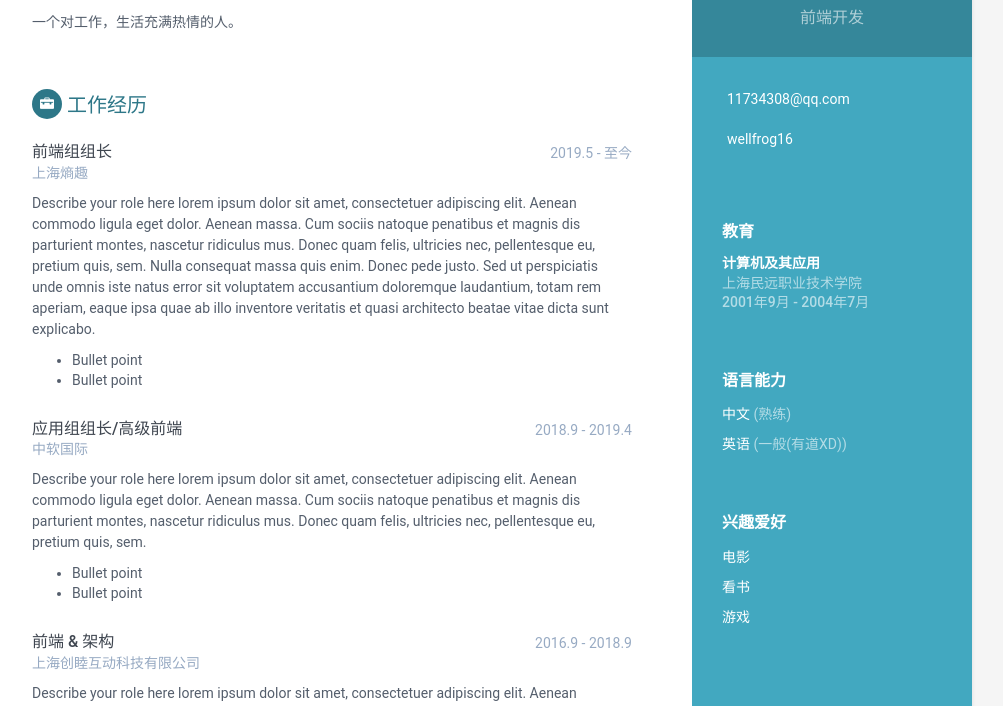
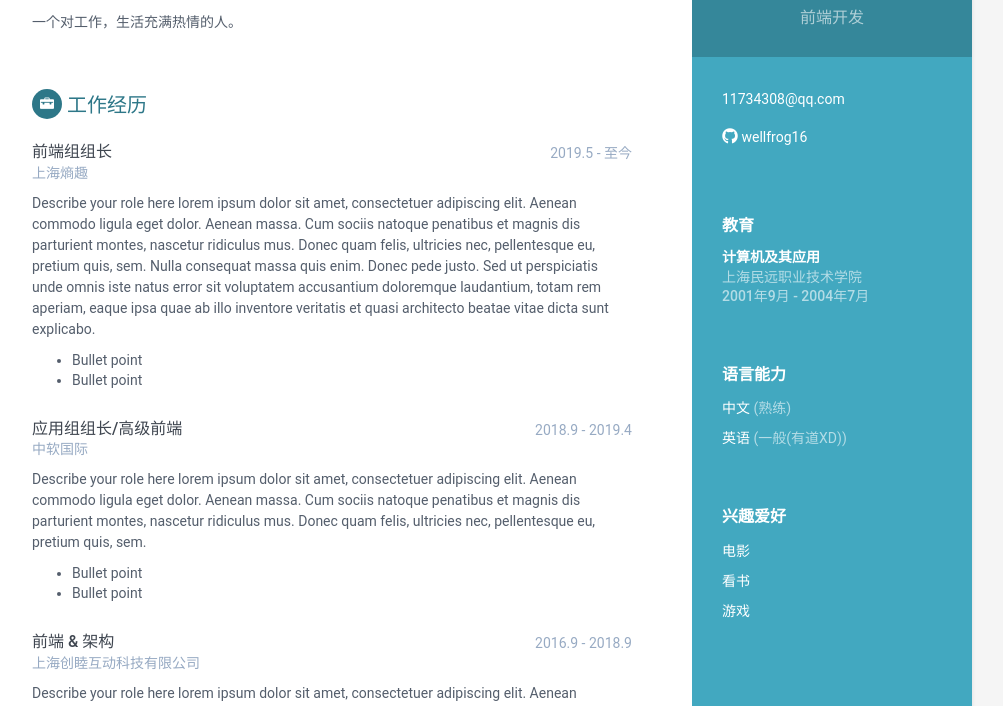
Before and after one commit to wellfrog16/cv, a Jekyll site: the page built from index.html, in a window 1280 px wide. Shown: the part 211-917 px from the top of the page, without its empty margins (168-1171 px from the left). Built offline with Jekyll 4.4.1, drawn with Linux system fonts in a browser that asks for light colours.

Commit message:
开发更新

```diff
--- a/_includes/contact.html
+++ b/_includes/contact.html
@@ -2,7 +2,7 @@
   <ul class="list-unstyled contact-list">
 
     {% if sidebar.email %}
-    <li class="email"><i class="fas fa-envelope"></i>
+    <li class="email"><span class="iconfont icon-email"></span>
       <a href="mailto:{{ sidebar.email }}">{{ sidebar.email }}</a>
     </li>
     {% endif %}
@@ -26,7 +26,7 @@
     {% endif %}
 
     {% if sidebar.github %}
-    <li class="github"><i class="fab fa-github"></i>
+    <li class="github"><span class="iconfont icon-github"></span>
       <a href="http://github.com/{{ sidebar.github }}" target="_blank">{{ sidebar.github }}</a>
     </li>
     {% endif %}
```
